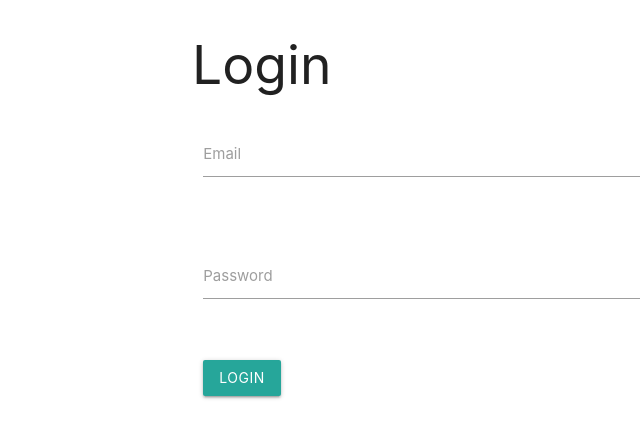
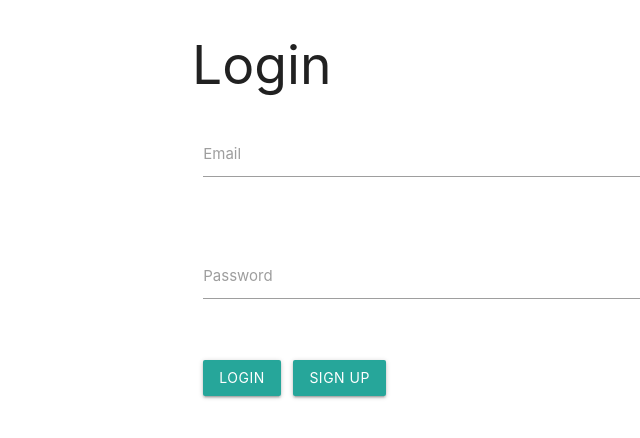
Before and after one commit to pic301/react-blog-boilerplate, a React (Create React App) app in the folder client/: page /login in a window 1280 px wide. Shown: the top 438 px of the page, without its empty margins (0-640 px from the left). Built offline with nearby package versions, Linux system fonts and the light colour scheme; the HTML template or start-up script is replaced by a standard one.

Commit message:
fix Login page

```diff
--- a/client/src/components/RegisterLogin/index.js
+++ b/client/src/components/RegisterLogin/index.js
@@ -1,6 +1,7 @@
 import React, { Component } from "react";
 import { connect } from "react-redux";
 import { loginUser } from "../../actions/user_actions";
+import { Link } from 'react-router-dom';
 
 class RegisterLogin extends Component {
   state = {
@@ -23,7 +24,7 @@ class RegisterLogin extends Component {
       password: this.state.password
     };
 
-    if (this.isFormvalid(this.state)) {
+    if (this.isFormValid(this.state)) {
       this.setState({ error: [] });
       this.props.dispatch(loginUser(dataToSubmit)).then(response => {
         if (response.payload.loginSuccess) {
@@ -37,11 +38,13 @@ class RegisterLogin extends Component {
         }
       });
     } else{
-        this.setState.concat("Form is not valid")
+        this.setState({
+          errors:this.state.errors.concat("Form is not valid")
+        })
     }
   };
 
-  isFormvalid = ({ email, password }) => email && password;
+  isFormValid = ({ email, password }) => email && password;
 
   render() {
     return (
@@ -92,7 +95,7 @@ class RegisterLogin extends Component {
             )}
 
             <div className="row">
-              <div className="col s12">
+              <div className="col s6">
                 <button
                   className="btn waves-effect gray lighten-2"
                   type="submit"
@@ -101,7 +104,18 @@ class RegisterLogin extends Component {
                 >
                   Login
                 </button>
+                &nbsp; &nbsp;
+                <Link to="/register">
+                <button
+                  className="btn waves-effect gray lighten-2"
+                  type="submit"
+                  name="action"
+                >
+                  Sign up
+                </button>
+                </Link>
               </div>
+
             </div>
           </form>
         </div>
```
